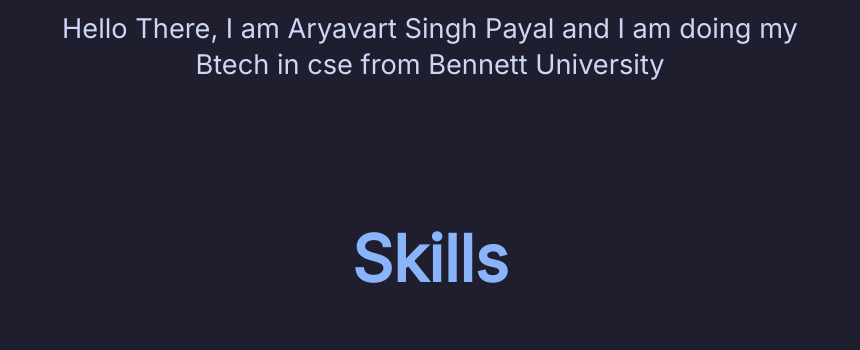
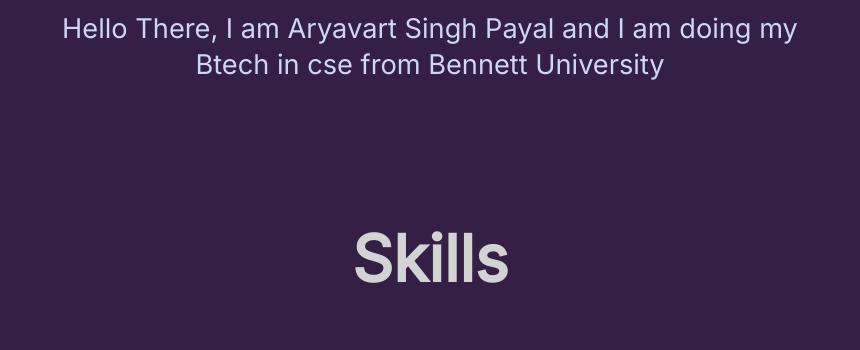
Before and after one commit to Anaemos/Anaemos.github.io, a plain HTML site: page index.html in a window 1280 px wide. Shown: the part 681-1031 px from the top of the page, without its empty margins (210-1070 px from the left). Drawn offline with Linux system fonts and the light colour scheme.

Commit message:
Update styles.css

```diff
--- a/styles.css
+++ b/styles.css
@@ -1,11 +1,11 @@
 :root {
-  --primary: #89b4fa;
+  --primary: #D3D3D3;
   /* This is the primary color. */
-  --secondary: #a6e3a1;
+  --secondary: #B8860B;
   /* This is the secondary color. */
-  --bg: #1e1e2e;
+  --bg: #351f45;
   /* This is the background color. */
-  --heading: #cdd6f4;
+  --heading: #149e9e;
   /* This is the color for headings. */
   --text: #cdd6f4;
   /* This is the color for text. */
@@ -113,7 +113,7 @@
 }
 
 .logo_syn:hover {
-  transform: rotate(360deg);
+  transform: rotateY(180deg);
 }
 
 /* Header */
@@ -198,6 +198,7 @@
 .fa-html5,
 .fa-css3-alt,
 .fa-react,
+.fa-database,
 .fa-js,
 .fa-node {
   /* The skill icons will have a font size of clamp(2rem, 5vw, 5rem), a margin of 30px 10px, and a color of var(--primary). */
@@ -214,7 +215,7 @@
 .fa-html5:hover,
 .fa-css3-alt:hover,
 .fa-react:hover,
-.fa-js:hover,
+.fa-database:hover,
 .fa-node:hover {
   color: var(--secondary);
   text-shadow: 0 0 50px #a6e3a1;
```
